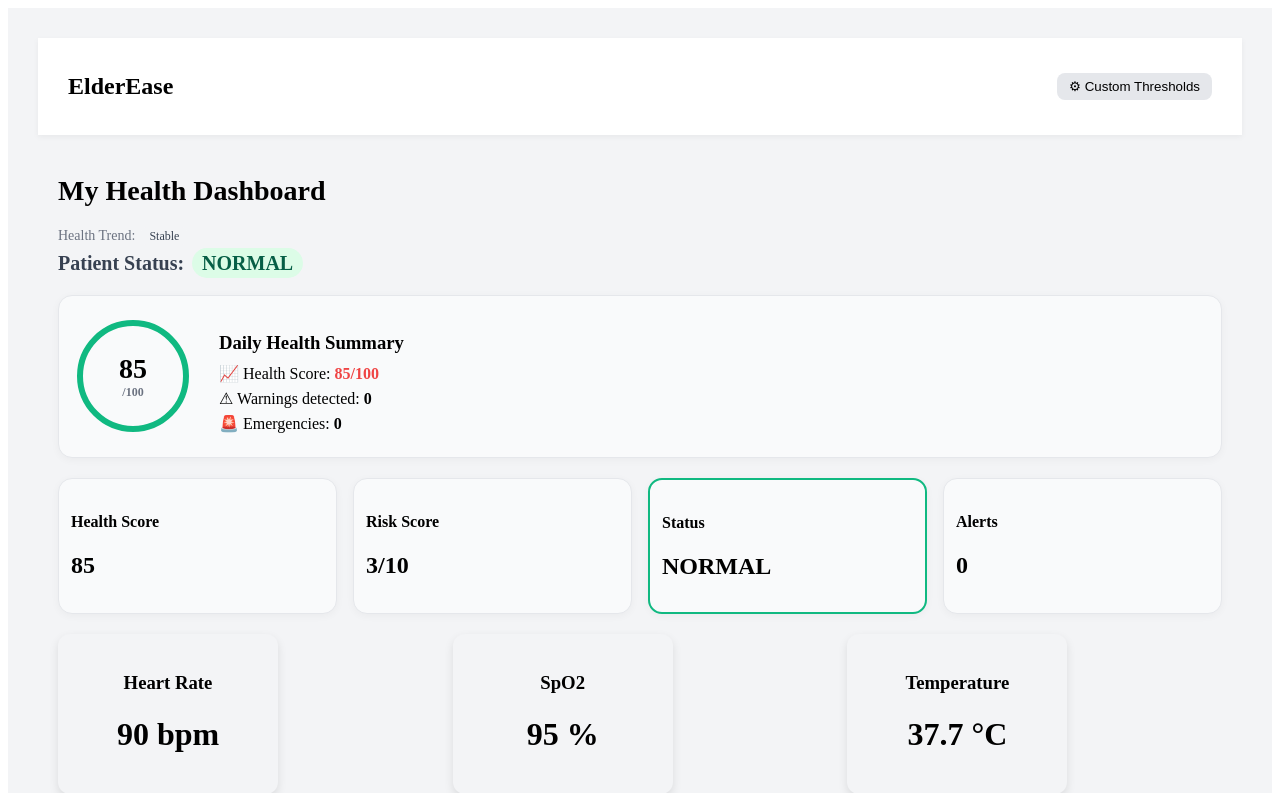
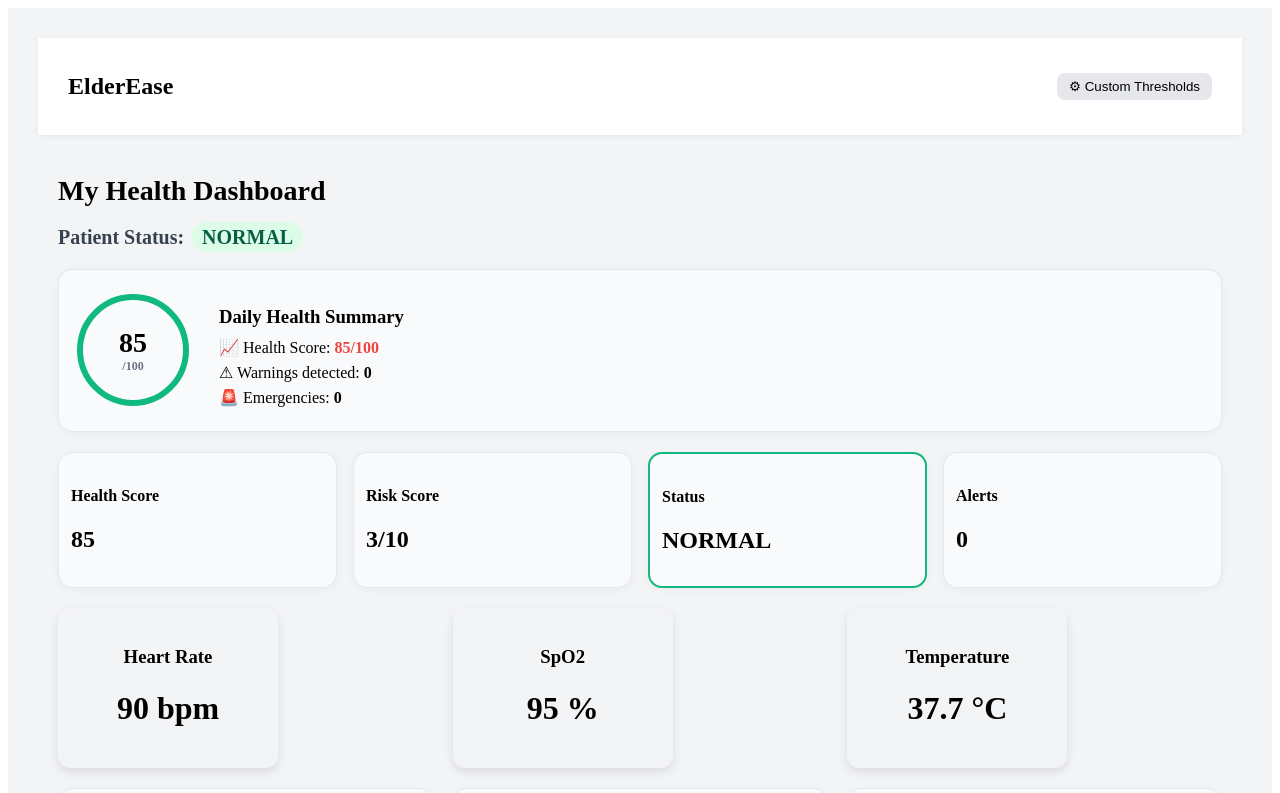
Before and after one commit to Aadya2901/ElderEase, a React app in the folder frontend/: page / in a window 1280 px wide. Shown: the top 793 px of the page. Built offline with nearby package versions, Linux system fonts and the light colour scheme; the HTML template or start-up script is replaced by a standard one.

Commit message:
refactor: remove health trend indicator to simplify dashboard UI

```diff
--- a/frontend/src/pages/PatientDashboard.jsx
+++ b/frontend/src/pages/PatientDashboard.jsx
@@ -73,15 +73,6 @@ export default function PatientDashboard() {
     riskScore
   );
 
-  let trend = "Stable";
-
-  if (history.length >= 2) {
-    const last = history[history.length - 1];
-    const prev = history[history.length - 2];
-
-    if (last.heartRate > prev.heartRate) trend = "Deteriorating";
-    if (last.heartRate < prev.heartRate) trend = "Improving";
-  }
   const status =
     riskLevel === "HIGH"
       ? "EMERGENCY"
@@ -222,30 +213,6 @@ export default function PatientDashboard() {
         }}>
           My Health Dashboard
         </h1>
-
-        <div style={{ marginTop: "6px" }}>
-          <span style={{ fontSize: "14px", color: "#6b7280" }}>
-            Health Trend:
-          </span>
-
-          <span style={{
-            marginLeft: "6px",
-            padding: "2px 8px",
-            borderRadius: "6px",
-            background:
-              trend === "Deteriorating" ? "#fee2e2" :
-              trend === "Improving" ? "#dcfce7" :
-              "#f3f4f6",
-            color:
-              trend === "Deteriorating" ? "#991b1b" :
-              trend === "Improving" ? "#065f46" :
-              "#374151",
-            fontSize: "12px",
-            fontWeight: "500"
-          }}>
-            {trend}
-          </span>
-        </div>
 
         {/* PATIENT STATUS */}
         <h2 style={{
```
